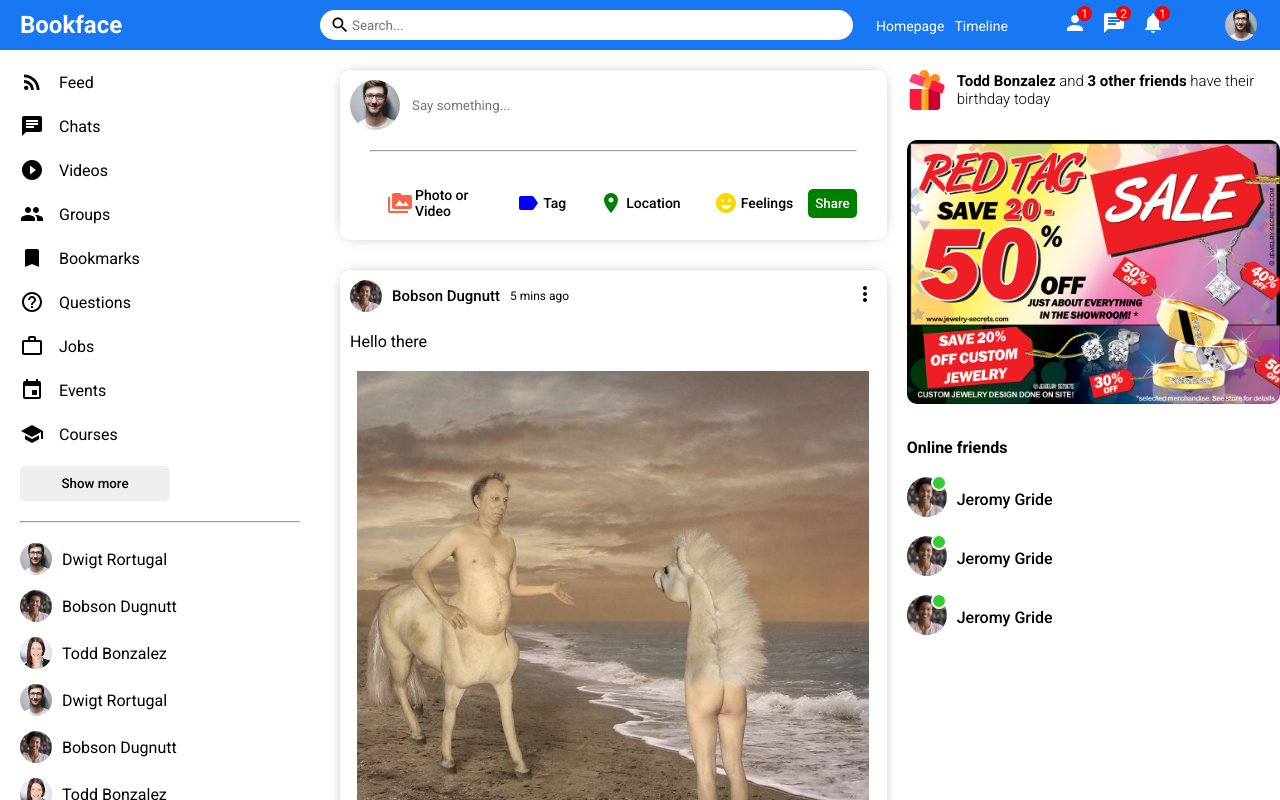
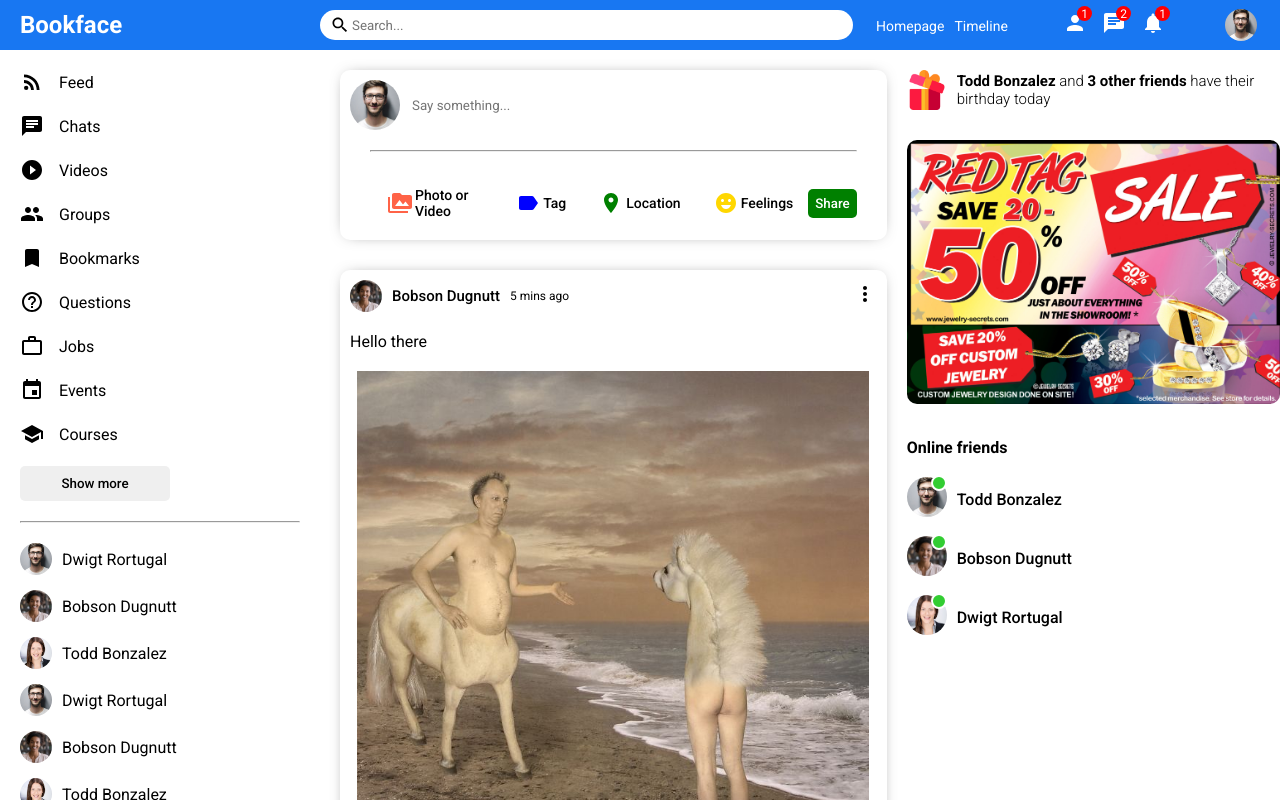
Before and after one commit to jonnyabrams/bookface-1st-attempt, a React (Create React App) app in the folder client/: page / in a window 1280 px wide. Shown: the top 800 px of the page. Built offline with nearby package versions, Linux system fonts and the light colour scheme.

Commit message:
Make Online component for Rightbar, display dynamically

```diff
--- /dev/null
+++ b/client/src/components/online/Online.jsx
@@ -0,0 +1,15 @@
+import './online.css'
+
+const Online = ({ user }) => {
+  return (
+    <li className="rightbar-friend">
+      <div className="rightbar-profile-image-container">
+        <img src={user.profilePicture} alt="" className="rightbar-profile-image" />
+        <span className="rightbar-online"></span>
+      </div>
+      <span className="rightbar-username">{user.username}</span>
+    </li>
+  )
+}
+
+export default Online
--- /dev/null
+++ b/client/src/components/online/online.css
@@ -0,0 +1,32 @@
+.rightbar-friend {
+  display: flex;
+  align-items: center;
+  margin-bottom: 15px;
+}
+
+.rightbar-profile-image-container {
+  margin-right: 10px;
+  position: relative;
+}
+
+.rightbar-profile-image {
+  width: 40px;
+  height: 40px;
+  border-radius: 50%;
+  object-fit: cover;
+}
+
+.rightbar-online {
+  width: 12px;
+  height: 12px;
+  border-radius: 50%;
+  background-color: limegreen;
+  position: absolute;
+  top: -2px;
+  right: 0;
+  border: 2px solid white;
+}
+
+.rightbar-username {
+  font-weight: 500;
+}
--- a/client/src/components/rightbar/Rightbar.jsx
+++ b/client/src/components/rightbar/Rightbar.jsx
@@ -1,4 +1,6 @@
 import './rightbar.css'
+import { Users } from "../../dummyData"
+import Online from '../online/Online'
 
 const Rightbar = () => {
   return (
@@ -12,27 +14,9 @@ const Rightbar = () => {
       <img src="assets/ad.jpeg" alt="" className="rightbar-ad" />
       <h4 className="rightbar-title">Online friends</h4>
       <ul className="rightbar-friend-list">
-        <li className="rightbar-friend">
-          <div className="rightbar-profile-image-container">
-            <img src="assets/profile/2.jpeg" alt="" className="rightbar-profile-image" />
-            <span className="rightbar-online"></span>
-          </div>
-          <span className="rightbar-username">Jeromy Gride</span>
-        </li>
-        <li className="rightbar-friend">
-          <div className="rightbar-profile-image-container">
-            <img src="assets/profile/2.jpeg" alt="" className="rightbar-profile-image" />
-            <span className="rightbar-online"></span>
-          </div>
-          <span className="rightbar-username">Jeromy Gride</span>
-        </li>
-        <li className="rightbar-friend">
-          <div className="rightbar-profile-image-container">
-            <img src="assets/profile/2.jpeg" alt="" className="rightbar-profile-image" />
-            <span className="rightbar-online"></span>
-          </div>
-          <span className="rightbar-username">Jeromy Gride</span>
-        </li>
+        {Users.map((u) =>(
+          <Online key={u.id} user={u} />
+        ))}
       </ul>
     </div>
   )
--- a/client/src/components/rightbar/rightbar.css
+++ b/client/src/components/rightbar/rightbar.css
@@ -37,36 +37,3 @@
   margin: 0;
   list-style: none;
 }
-
-.rightbar-friend {
-  display: flex;
-  align-items: center;
-  margin-bottom: 15px;
-}
-
-.rightbar-profile-image-container {
-  margin-right: 10px;
-  position: relative;
-}
-
-.rightbar-profile-image {
-  width: 40px;
-  height: 40px;
-  border-radius: 50%;
-  object-fit: cover;
-}
-
-.rightbar-online {
-  width: 12px;
-  height: 12px;
-  border-radius: 50%;
-  background-color: limegreen;
-  position: absolute;
-  top: -2px;
-  right: 0;
-  border: 2px solid white;
-}
-
-.rightbar-username {
-  font-weight: 500;
-}
```
